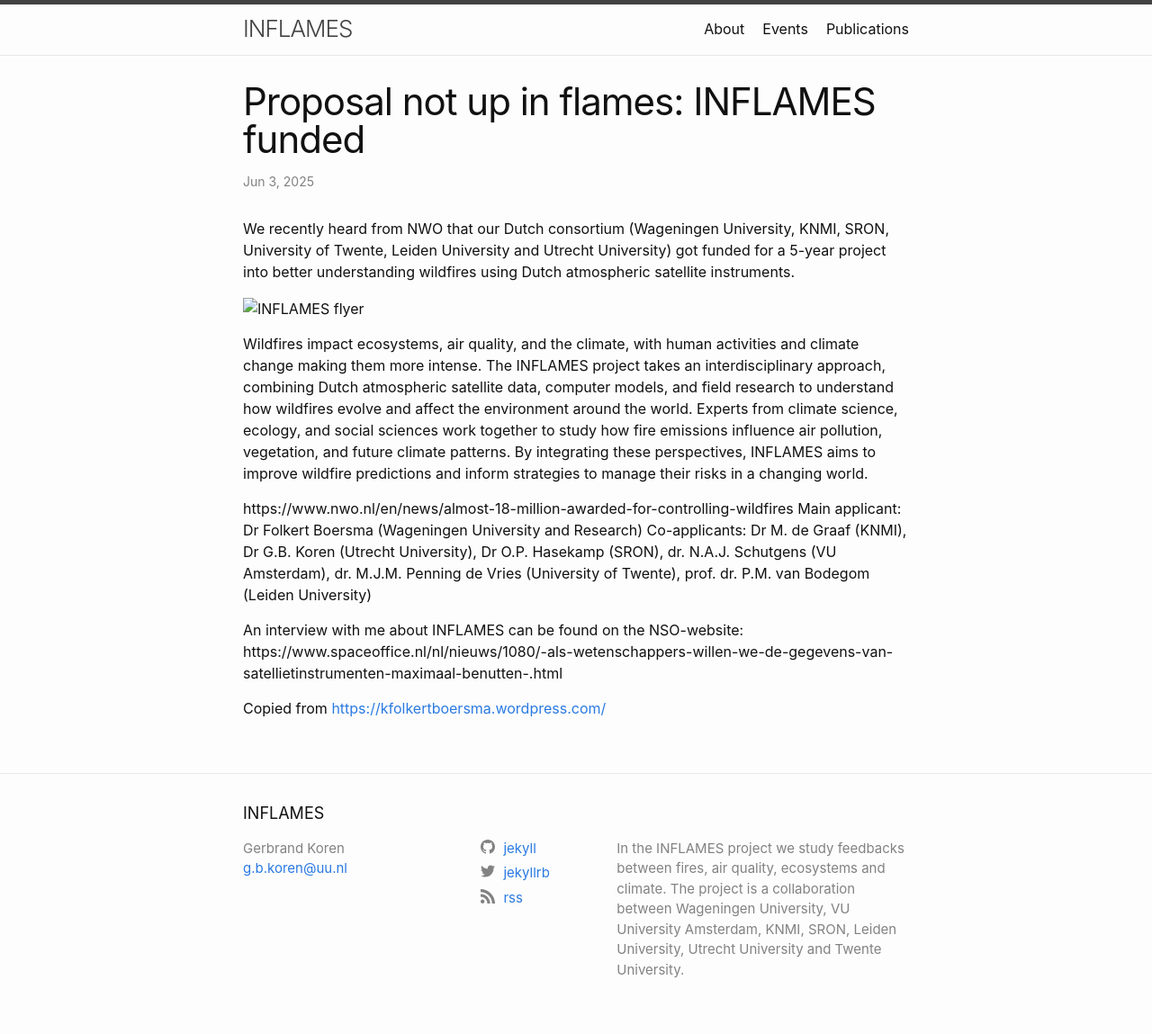
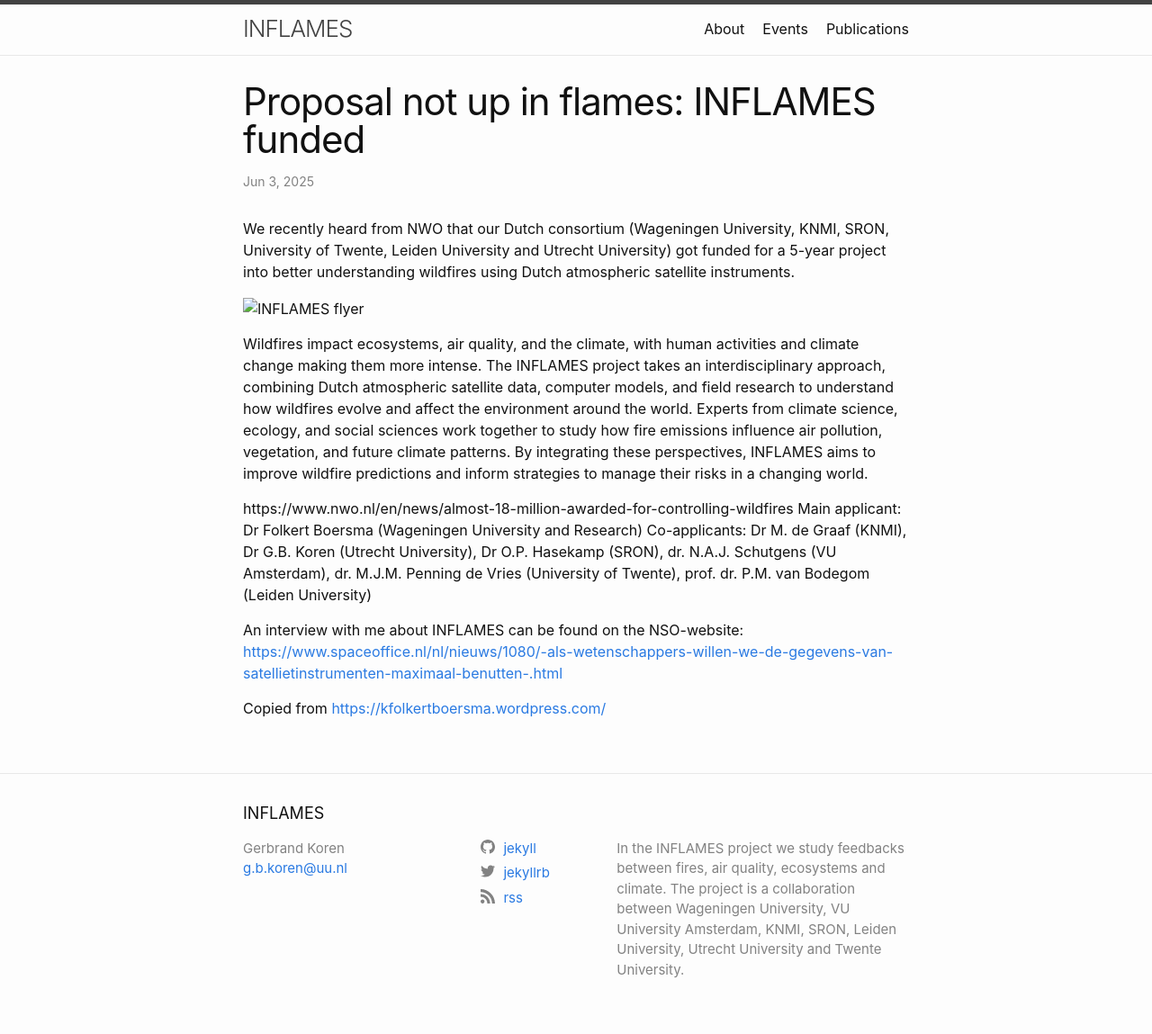
Before and after one commit to inflames-project/inflames-project.github.io, a Jekyll site: the page built from _posts/2025-06-03-inflames-funded.md, in a window 1280 px wide. Shown: the whole page at 90% size. Built offline with Jekyll 4.4.1, drawn with Linux system fonts in a browser that asks for light colours; part of the change alters nothing that is shown.

```diff
--- a/_posts/2025-06-03-inflames-funded.md
+++ b/_posts/2025-06-03-inflames-funded.md
@@ -14,6 +14,6 @@ https://www.nwo.nl/en/news/almost-18-million-awarded-for-controlling-wildfires
 Main applicant: Dr Folkert Boersma (Wageningen University and Research)
 Co-applicants: Dr M. de Graaf (KNMI), Dr G.B. Koren (Utrecht University), Dr O.P. Hasekamp (SRON), dr. N.A.J. Schutgens (VU Amsterdam), dr. M.J.M. Penning de Vries (University of Twente), prof. dr. P.M. van Bodegom (Leiden University)
 
-An interview with me about INFLAMES can be found on the NSO-website: https://www.spaceoffice.nl/nl/nieuws/1080/-als-wetenschappers-willen-we-de-gegevens-van-satellietinstrumenten-maximaal-benutten-.html
+An interview with me about INFLAMES can be found on the NSO-website: <a href="https://www.spaceoffice.nl/nl/nieuws/1080/-als-wetenschappers-willen-we-de-gegevens-van-satellietinstrumenten-maximaal-benutten-.html" target="_blank">https://www.spaceoffice.nl/nl/nieuws/1080/-als-wetenschappers-willen-we-de-gegevens-van-satellietinstrumenten-maximaal-benutten-.html</a>
 
 Copied from [https://kfolkertboersma.wordpress.com/](https://kfolkertboersma.wordpress.com/){:target="_blank"}
```
